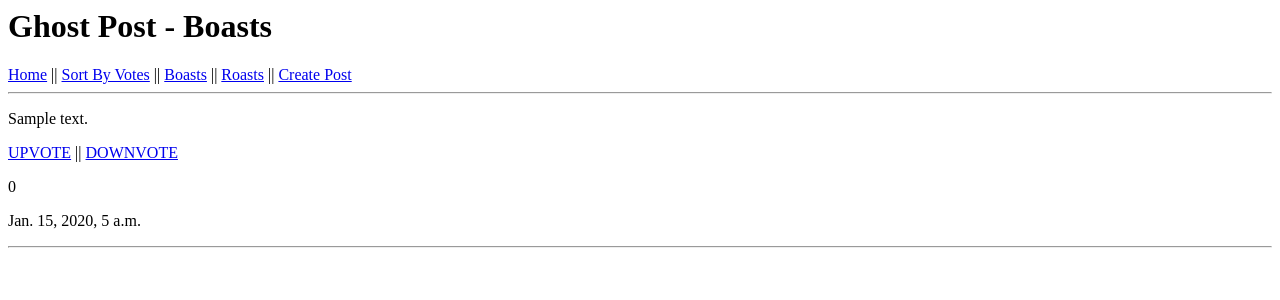
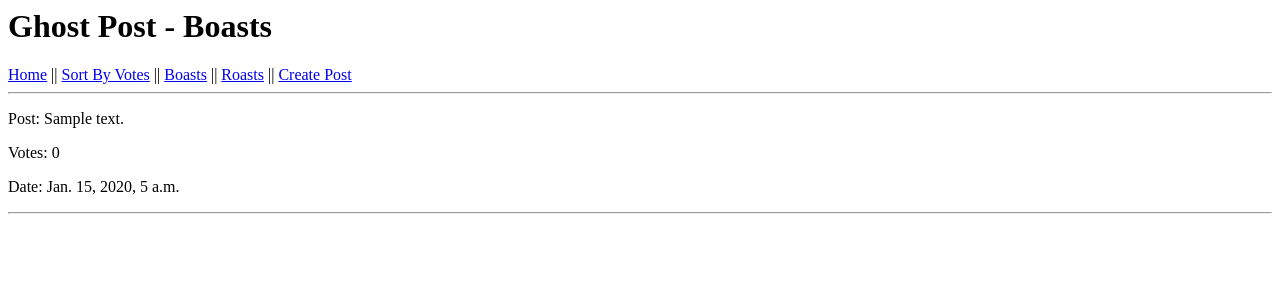
Before and after one commit to tlwilliams895/ghost_post_blog_app, a Django app: page /boast/ in a window 1280 px wide. Shown: the top 300 px of the page. Run offline with Django 3.2, Linux system fonts and the light colour scheme; tables that the repository leaves empty hold one stand-in row (values such as "Sample post").

Commit message:
Added proper titles to HTML file templates and updated views.py file in app.

```diff
--- a/GhostPost_App/views.py
+++ b/GhostPost_App/views.py
@@ -59,7 +59,7 @@ def roast_view(request):
 # Sort By Votes Detail View
 # Ability to sort content based on vote score; Use key lambda function
 def votes_view(request):
-    votes = sorted(GhostPostModel.objects.all(), key=lambda votes: votes.vote_score())[::1]
+    votes = sorted(GhostPostModel.objects.all(), key=lambda votes: votes.vote_score())[::-1]
 
     return render(request, 'votes.html', {
       'sort_votes': 'GhostPost - Sort By Votes',
--- a/templates/boast.html
+++ b/templates/boast.html
@@ -13,10 +13,10 @@
 {% for post in boast %}
 <p>
 
-  <p>{{ post.text }}</p>
-  <a href="/likes/{{ post.id }}">UPVOTE</a> || <a href="/dislikes/{{ post.id }}">DOWNVOTE</a>
-  <p>{{ post.vote_score }}</p>
-  <p>{{ post.created_at }}</p>
+  <p>Post: {{ post.text }}</p>
+  {% comment %} <a href="/likes/{{ post.id }}">UPVOTE</a> || <a href="/dislikes/{{ post.id }}">DOWNVOTE</a> {% endcomment %}
+  <p>Votes: {{ post.vote_score }}</p>
+  <p>Date: {{ post.created_at }}</p>
   <hr />
 
 </p>
--- a/templates/index.html
+++ b/templates/index.html
@@ -20,14 +20,14 @@
       <p><strong>Roast</strong></p>
     {% endif %}
 
-    <p>{{ post.text }}</p>
+    <p>Post: {{ post.text }}</p>
     <a href="/likes/{{ post.id }}">UPVOTE</a> || <a href="/dislikes/{{ post.id }}">DOWNVOTE</a>
     {% comment %}
       <p>{{ post.likes }}</p>
       <p>{{ post.dislikes }}</p>
     {% endcomment %}
-    <p>{{ post.vote_score }}</p>
-    <p>{{ post.created_at }}</p>
+    <p>Votes: {{ post.vote_score }}</p>
+    <p>Date: {{ post.created_at }}</p>
     <hr />
   </p>
 
--- a/templates/roast.html
+++ b/templates/roast.html
@@ -14,7 +14,7 @@
 <p>
 
   <p>{{ post.text }}</p>
-  <a href="/likes/{{ post.id }}">UPVOTE</a> || <a href="/dislikes/{{ post.id }}">DOWNVOTE</a>
+  {% comment %} <a href="/likes/{{ post.id }}">UPVOTE</a> || <a href="/dislikes/{{ post.id }}">DOWNVOTE</a> {% endcomment %}
   <p>{{ post.vote_score }}</p>
   <p>{{ post.created_at }}</p>
   <hr />
```
Also changed, not shown: templates/votes.html (+4 -4 lines).
